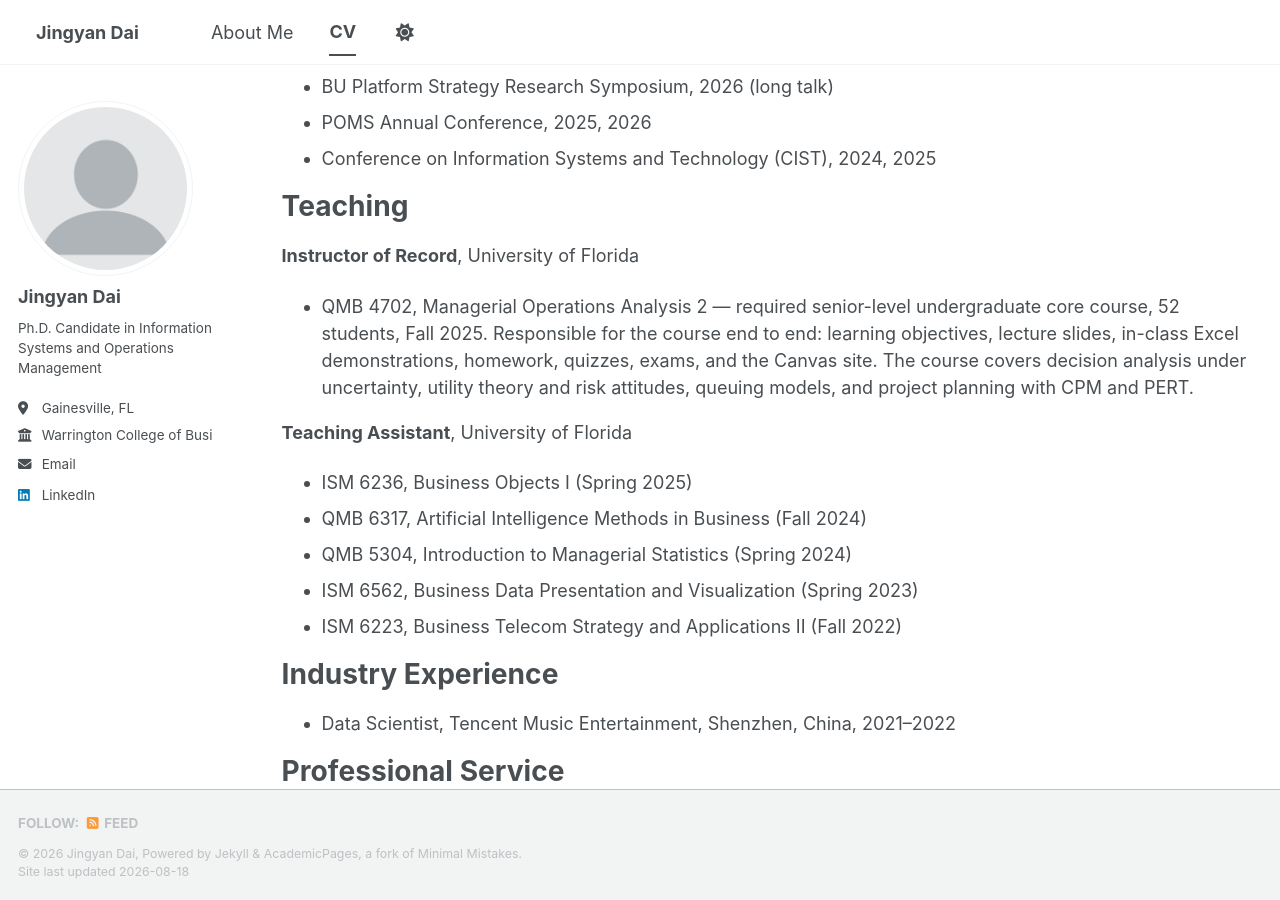
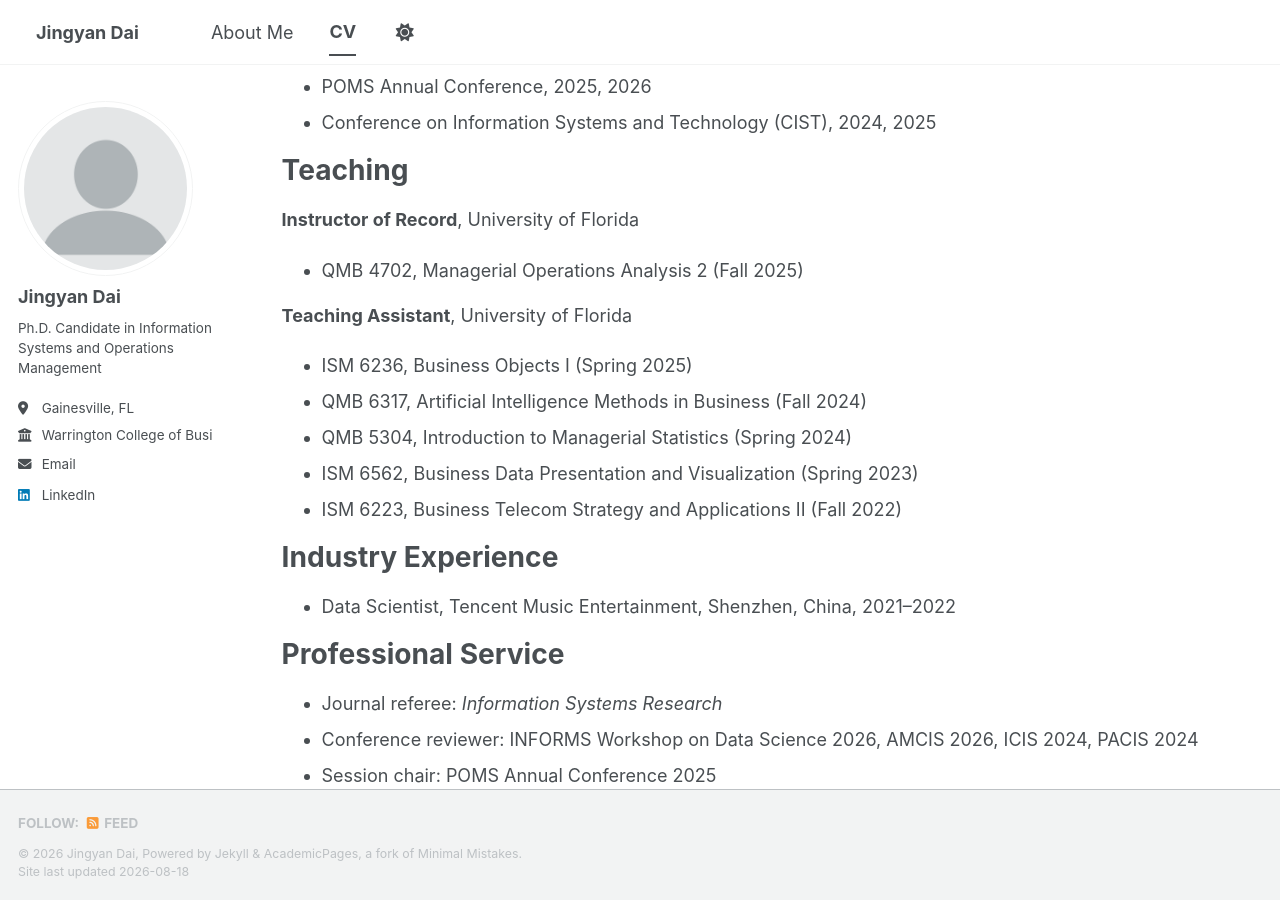
Before and after one commit to jingyandai/jingyandai.github.io, a Jekyll site: the page built from _pages/cv.md, in a window 1280 px wide and 900 px high, scrolled down 1554 px. Built offline with Jekyll 4.4.1, drawn with Linux system fonts in a browser that asks for light colours; a style sheet for code colours, icons or effects is not loaded; some of the changed text lies outside the part shown.

Commit message:
Update cv.md

```diff
--- a/_pages/cv.md
+++ b/_pages/cv.md
@@ -49,7 +48,7 @@ Selected Presentations
 Teaching
 ======
 **Instructor of Record**, University of Florida
-* QMB 4702, Managerial Operations Analysis 2 — required senior-level undergraduate core course, 52 students, Fall 2025. Responsible for the course end to end: learning objectives, lecture slides, in-class Excel demonstrations, homework, quizzes, exams, and the Canvas site. The course covers decision analysis under uncertainty, utility theory and risk attitudes, queuing models, and project planning with CPM and PERT.
+* QMB 4702, Managerial Operations Analysis 2 (Fall 2025)
 
 **Teaching Assistant**, University of Florida
 * ISM 6236, Business Objects I (Spring 2025)
```
Also changed, not shown: other parts of _pages/cv.md (+1 -2 lines).
